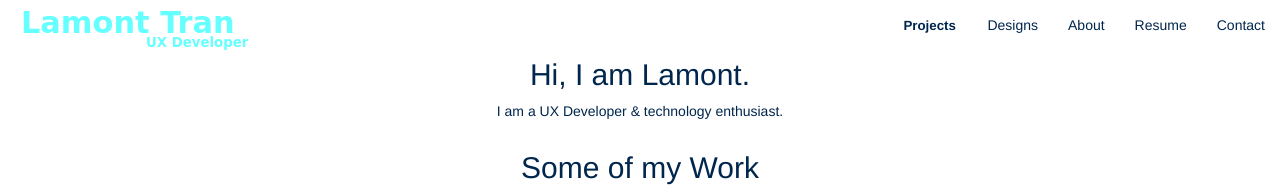
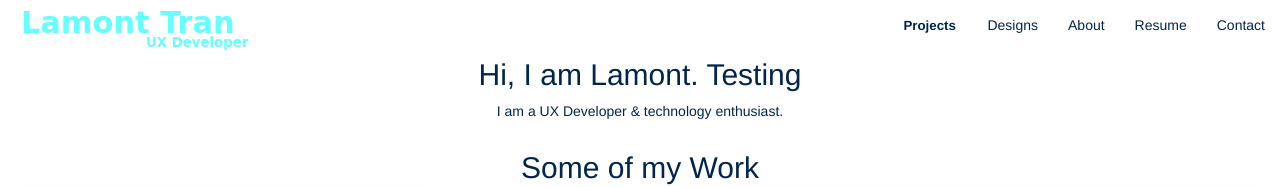
Before and after one commit to lluongtran/Portfolio-V4, a plain HTML site: page index.html in a window 1280 px wide. Shown: the top 187 px of the page. Drawn offline with nearby package versions, Linux system fonts and the light colour scheme; a web font is replaced by a local one.

Commit message:
added "test"

```diff
--- a/index.html
+++ b/index.html
@@ -71,7 +71,7 @@
     <a href="about.html">
       <div class="banner">
         <div class="container-fluid indigo-text text-center">
-          <h2>Hi, I am Lamont.</h2>
+          <h2>Hi, I am Lamont. Testing</h2>
           <p>I am a UX Developer & technology enthusiast.</p>
         </div>
       </div>
```
Also changed, not shown: 1 other file.
